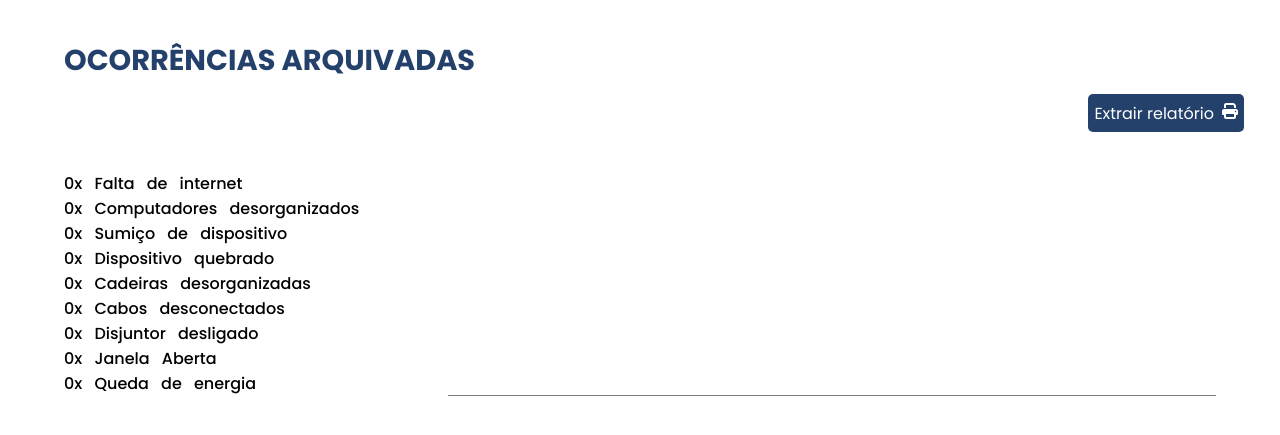
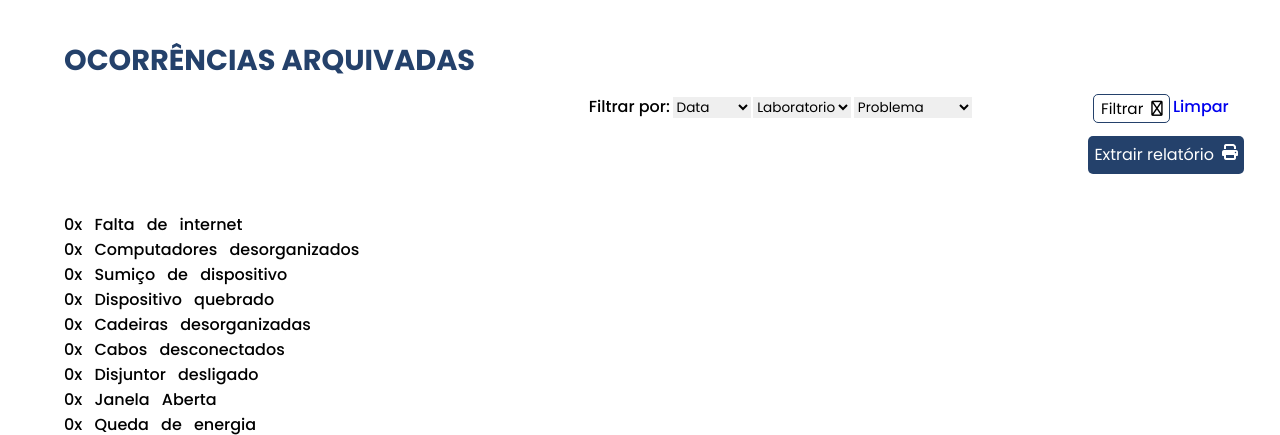
Before and after one commit to TCC2023insv/MonitoraLab, a PHP site: page /usuarios/diretoria/ocorrencias-arquivadas.php in a window 1280 px wide. Shown: the part 68-503 px from the top of the page. Run offline with PHP 8.4, Linux system fonts and the light colour scheme; the visitor is signed in with stand-in values (Sample User, id 1); data that the repository does not hold is empty; some libraries are stand-ins or nearby versions.

Commit message:
Estilizando filtros

```diff
--- a/css/ocorrencias-arquivadas.css
+++ b/css/ocorrencias-arquivadas.css
@@ -1,5 +1,4 @@
 @import url('https://fonts.googleapis.com/css2?family=Poppins:wght@100;200;300;400;500;600;700;800;900&display=swap');
-
 @import url('cores.css');
 
 html{
@@ -209,5 +208,50 @@ button:hover{
 
 /* filtro */
 #pai{
-    display: none;
+    display: flex;
+    flex-direction: row;
+    justify-content: space-between;
+    max-width: 50%;
+    margin: 1% 0 0 46%;
+    font-family: 'Poppins', sans-serif;
 }
+
+#problema{
+    border: none;
+    width: 50%;
+    font-family: 'Poppins', sans-serif;
+    font-size: 85%;
+}
+
+#data{
+    border: none;
+    width: auto;
+    font-family: 'Poppins', sans-serif;
+    font-size: 85%;
+}
+
+#laboratorio{
+    border: none;
+    width: auto;
+    font-family: 'Poppins', sans-serif;
+    font-size: 85%;
+}
+
+.fa-filter{
+    font-size: 100%;
+}
+
+.limpar{
+    color: var(vermelho-2);
+}
+
+.btn-filtrar{
+    font-family: 'Poppins' , sans-serif;
+    font-size: 95%;
+    padding: 0.3%;
+    width: 12%;
+    background-color: transparent;
+    border-radius: 5px;
+    border: 1px solid var(--azul-1);
+    color: var(-azul-1);
+}
--- a/usuarios/diretoria/ocorrencias-arquivadas.php
+++ b/usuarios/diretoria/ocorrencias-arquivadas.php
@@ -110,9 +110,30 @@
         </nav>
         <h2>Ocorrências Arquivadas</h2>
         <form method="post" action="../../php/classes/usuarios.php" id="pai">
-            <div id="Problema">
+            <span>Filtrar por:</span>
+
+            <div class="Data">
+                <select id="data" name="data">
+                    <option value="">Data</option>
+                    <option value="3 meses">3 meses</option>
+                    <option value="6 meses">6 meses</option>
+                    <option value="1 ano">1 ano</option>
+                </select>
+            </div>
+
+            <div class="Laboratorio">
+                <select id="laboratorio" name="laboratorio">
+                    <option value="">Laboratorio</option>
+                    <option value="Lab 1">Lab 1</option>
+                    <option value="Lab 2">Lab 2</option>
+                    <option value="Lab 3">Lab 3</option>
+                    <option value="Lab 4">Lab 4</option>
+                </select>
+            </div>
+
+            <div class="Problema">
                 <select id="problema" name="problema">
-                    <option value="">Selecione</option>
+                    <option value="">Problema</option>
                     <option value="Falta de internet">Falta de internet</option>
                     <option value="Computadores desorganizados">Computadores desorganizados</option>
                     <option value="Sumiço de dispositivos">Sumiço de dispositivo</option>
@@ -124,27 +145,8 @@
                     <option value="Queda de energia">Queda de energia</option>
                 </select>
             </div>
-
-            <div id="Data">
-                <select id="data" name="data">
-                    <option value="">Selecione</option>
-                    <option value="3 meses">3 meses</option>
-                    <option value="6 meses">6 meses</option>
-                    <option value="1 ano">1 ano</option>
-                </select>
-            </div>
-
-            <div class="Laboratorio">
-                <select id="laboratorio" name="laboratorio">
-                    <option value="">Selecione</option>
-                    <option value="Lab 1">Lab 1</option>
-                    <option value="Lab 2">Lab 2</option>
-                    <option value="Lab 3">Lab 3</option>
-                    <option value="Lab 4">Lab 4</option>
-                </select>
-            </div>
-            <button type="submit" name="filtro">Filtrar</button>
-            <a href="../../php/classes/usuarios.php?limpar=true">Limpar</a>
+            <button class="btn-filtrar" type="submit" name="filtro">Filtrar<i class="fa-regular fa-filter"></i></button>
+            <a href="../../php/classes/usuarios.php?limpar=true" class="limpar">Limpar</a>
         </form>
         <button class="botao-extrair" onclick="GerarPDF()">Extrair relatório<i class="fa-solid fa-print"></i></button>
 
```
